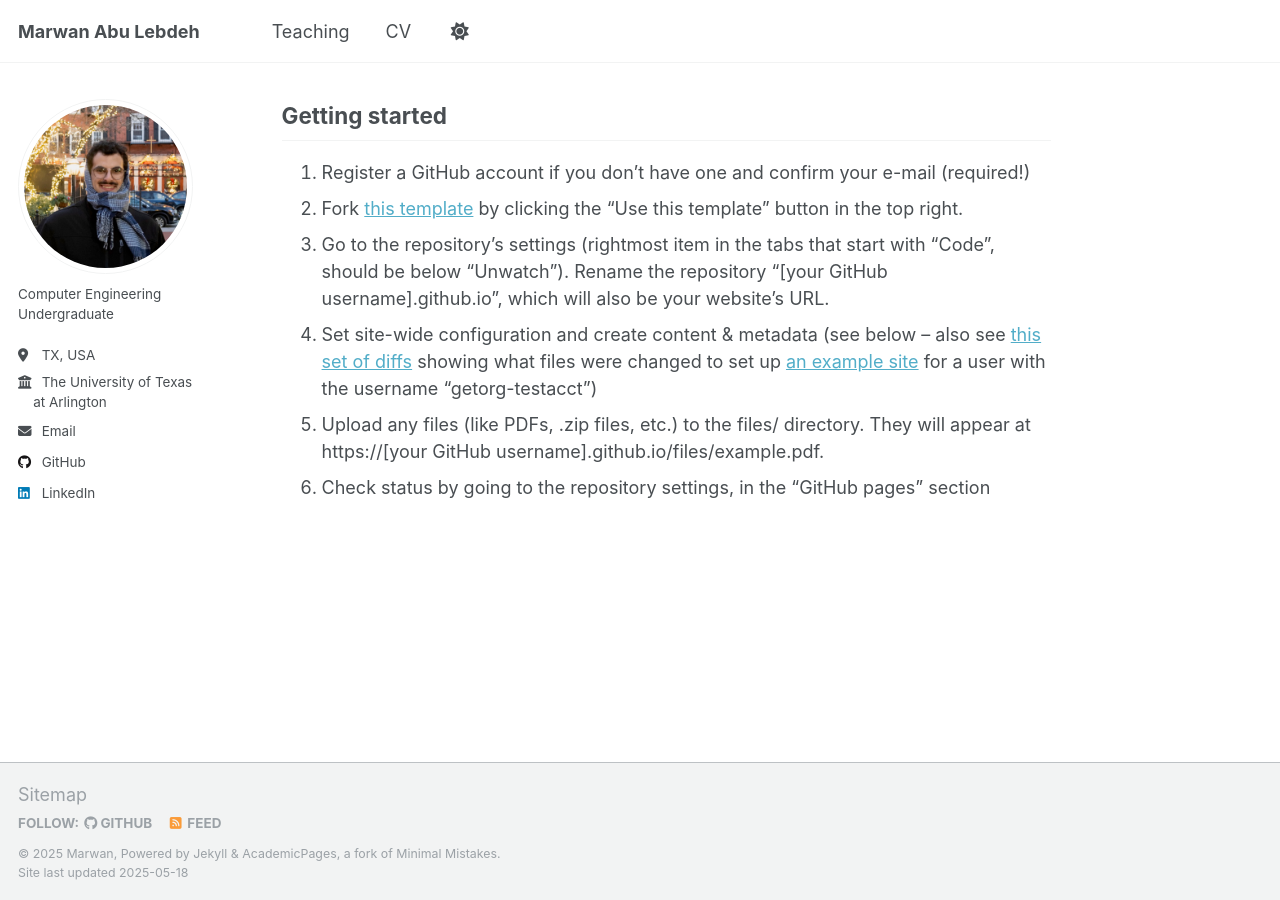
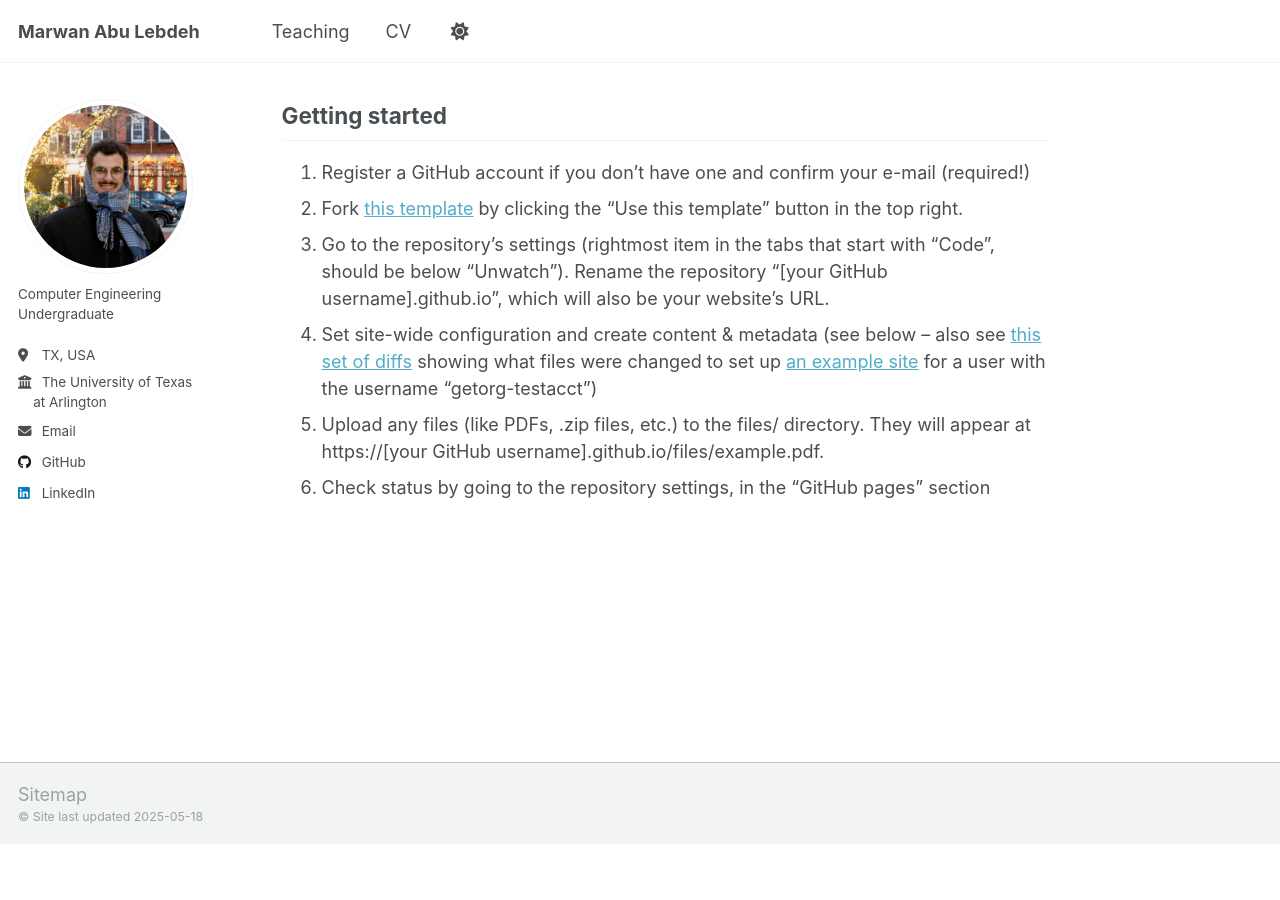
Before and after one commit to marwanthestudent/marwanthestudent.github.io, a Jekyll site: the page built from _pages/about.md, in a window 1280 px wide and 900 px high, scrolled down 881 px. Built offline with Jekyll 4.4.1, drawn with Linux system fonts in a browser that asks for light colours; after the commit the page ends 1726 px from its top, so only the background shows below that.

Commit message:
removed footer

```diff
--- a/_includes/footer.html
+++ b/_includes/footer.html
@@ -1,25 +1,9 @@
 {% include base_path %}
 
 {% if site.author.github or site.author.bitbucket or site.atom_feed.hide != true %}
-<div class="page__footer-follow">
-  <ul class="social-icons">
-    {% if site.data.ui-text[site.locale].follow_label %}
-      <li><strong>{{ site.data.ui-text[site.locale].follow_label }}</strong></li>
-    {% endif %}
-    {% if site.author.github %}
-      <li><a href="http://github.com/{{ site.author.github }}"><i class="fab fa-github" aria-hidden="true"></i> GitHub</a></li>
-    {% endif %}
-    {% if site.author.bitbucket %}
-      <li><a href="http://bitbucket.org/{{ site.author.bitbucket }}"><i class="fab fa-bitbucket" aria-hidden="true"></i> Bitbucket</a></li>
-    {% endif %}
-    {% if site.atom_feed.hide != true %}
-    <li><a href="{% if site.atom_feed.path %}{{ site.atom_feed.path }}{% else %}{{ base_path }}/feed.xml{% endif %}"><i class="fa fa-fw fa-rss-square" aria-hidden="true"></i> {{ site.data.ui-text[site.locale].feed_label | default: "Feed" }}</a></li>
-    {% endif %}
-  </ul>
-</div>
 {% endif %}
 
 <div class="page__footer-copyright">
-  &copy; {{ site.time | date: '%Y' }} {{ site.name | default: site.title }}, {{ site.data.ui-text[site.locale].powered_by | default: "Powered by" }} <a href="http://jekyllrb.com" rel="nofollow">Jekyll</a> &amp; <a href="https://github.com/academicpages/academicpages.github.io">AcademicPages</a>, a fork of <a href="https://mademistakes.com/work/minimal-mistakes-jekyll-theme/" rel="nofollow">Minimal Mistakes</a>.<br />
+  &copy;
   Site last updated {{ "now" | date: '%Y-%m-%d' %}}
 </div>
```
